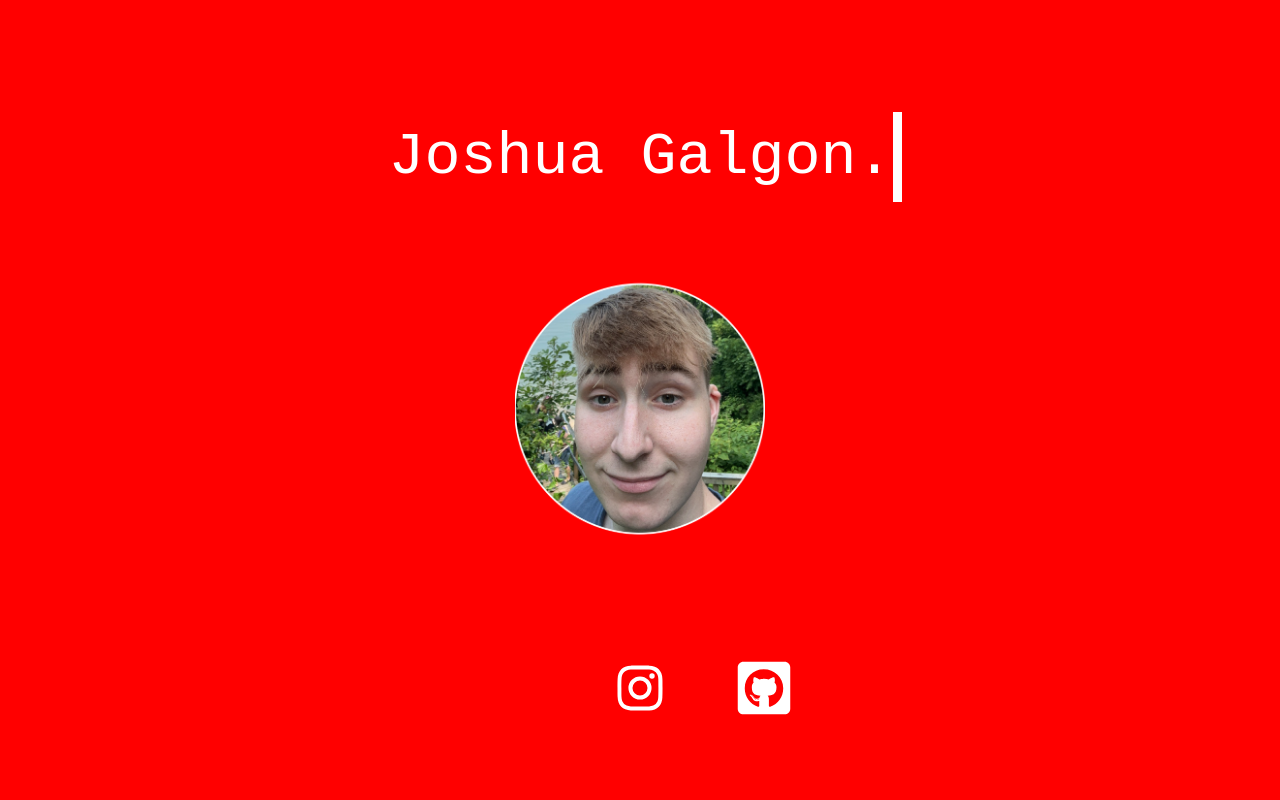
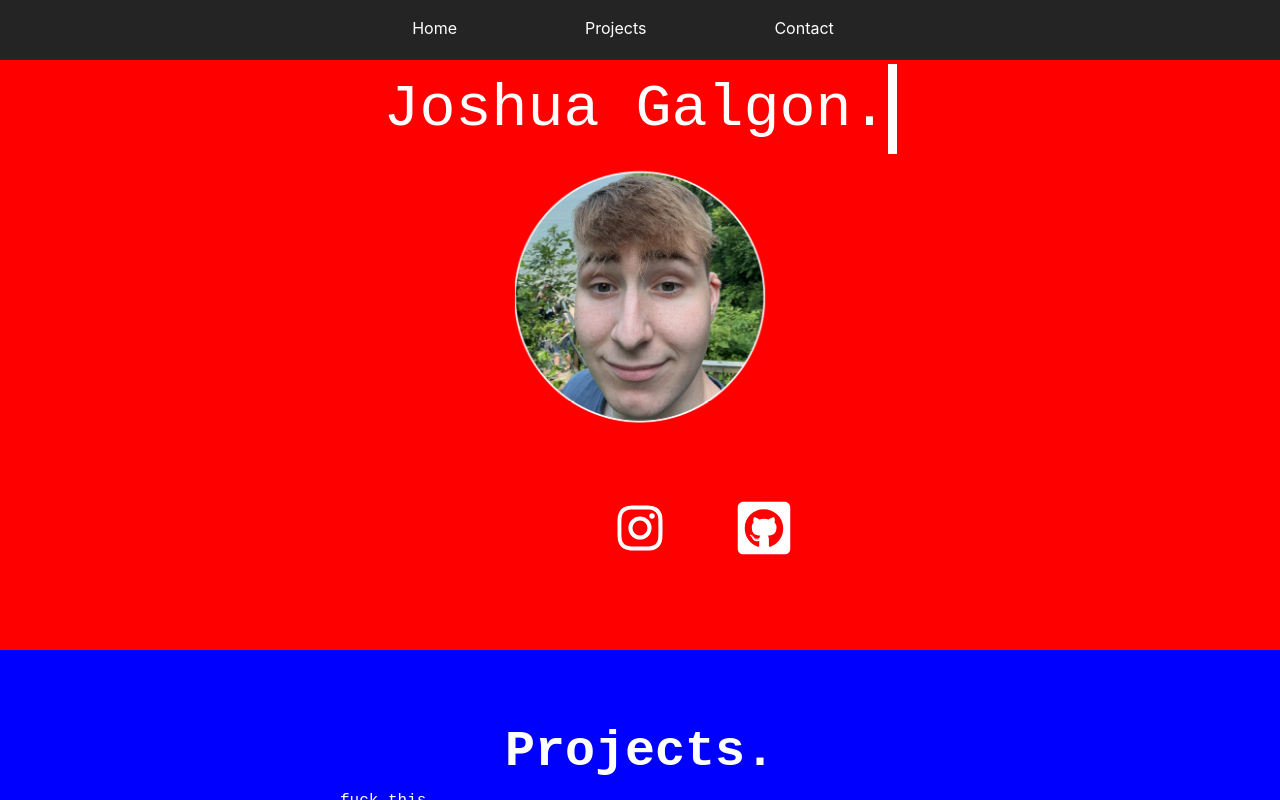
Before and after one commit to jtgalgon/vite-deploy, a React (Vite) app: page / in a window 1280 px wide. Built offline with nearby package versions, Linux system fonts and the light colour scheme; some icons are missing.

Commit message:
updated navbar

```diff
--- a/src/App.jsx
+++ b/src/App.jsx
@@ -9,6 +9,7 @@ import {isMobile} from 'react-device-detect'
 function App() {
   return (
     <div className='app-container'>
+      <Navbar/>
       <div className={isMobile ? 'mobile-app-page' : 'browser-app-page'}>
         <Home/>
       </div>
--- a/src/css/App.css
+++ b/src/css/App.css
@@ -23,7 +23,7 @@
 .mobile-app-page {
   width: 100%;
   padding: 1rem;
-  height: 700px;
+  height: 650px;
   scroll-snap-align: start;
   scroll-snap-stop: always;
   position: relative;
@@ -43,14 +43,15 @@
   color:white;
 }
 
-.browser-app-page:nth-child(1), .mobile-app-page:nth-child(1) {
+.browser-app-page:nth-child(2), .mobile-app-page:nth-child(1) {
   background-color: red;
+  height: 650px;
 }
 
-.browser-app-page:nth-child(2), .mobile-app-page:nth-child(2) {
+.browser-app-page:nth-child(3), .mobile-app-page:nth-child(2) {
   background-color: blue;
 }
 
-.browser-app-page:nth-child(3), .mobile-app-page:nth-child(3) {
+.browser-app-page:nth-child(4), .mobile-app-page:nth-child(3) {
   background-color: orangered;
 }
--- a/src/css/home.css
+++ b/src/css/home.css
@@ -1,5 +1,5 @@
 .home{
-  padding-top: 6rem;
+  padding-top: 3rem;
   display: inline-block;
 }
 
@@ -8,13 +8,12 @@
 }
 
 .home .browser-home-icon{
-  padding-top: 4rem;
   width: 250px;
   height: auto;
 }
 
 .home .mobile-home-icon{
-  padding-top: 1.5rem;
+  padding-top: 1rem;
   width: 200px;
   height: auto;
 }
@@ -39,7 +38,6 @@
   font-family: 'Roboto Mono', monospace;
   font-size: 37px;
   width: 0;
-  /*padding left: 10px*/
   overflow: hidden;
   border-right: .12em solid;
   white-space: nowrap;
@@ -52,7 +50,6 @@
   font-family: 'Roboto Mono', monospace;
   font-size: 60px;
   width: 0;
-  padding-left: 10px;
   overflow: hidden;
   border-right: .15em solid;
   white-space: nowrap;
@@ -70,6 +67,7 @@
 .browser-link-item{
   display: inline-block;
   padding: 2rem;
+  padding-top: 1rem;
 }
 
 .mobile-link-containter{
@@ -78,7 +76,6 @@
 }
 
 .browser-link-containter{
-  padding-top: 2rem;
   text-align: center;
 }
 
--- a/src/css/navbar.css
+++ b/src/css/navbar.css
@@ -1,6 +1,6 @@
 .header {
   position: fixed;
-  height: 90px;
+  height: 60px;
   width: 100%;
   top: 0;
   left: 0;
@@ -38,7 +38,7 @@
   border-bottom: 3px solid #ffffff;
 }
 
-.header .nav-item .active{
+.header .nav-item:active{
   border-bottom: 3px solid #ffffff;
   transition: .1s ease-in;
 }
--- a/src/css/projects.css
+++ b/src/css/projects.css
@@ -1,52 +1,26 @@
 .projects{
   font-family: 'Roboto Mono', monospace;
-  font-size: 30px;
+  display:inline-block;
+  justify-content: center;
 }
 
-h1{
-  margin-top: 8rem;
-  text-align: center;
-  margin-bottom: 0;
-}
-
-.projects-container{
-  font-size: 20px;
+.projects .browser-h1{
+  font-size: 50px;
+  margin-top: 3rem;
   text-align: center;
 }
 
-.projects-section{
-  border-radius: 25px;
-  background-color: black;
-  display: inline-block;
-  justify-content: center;
-  margin: 30px;
-}
-
-.projects-section:hover{
-  will-change: filter;
-  transition: filter 300ms;
-  filter: drop-shadow(0 0 1.5em white);
-  border-radius: 25px;
-  background-color: black;
-  display: inline-block;
-  justify-content: center;
-  margin: 30px;
-}
-
-p{
-  padding-left: 10rem;
-  text-align: center;
-  display: block;
-  justify-content: center;
-  inline-size: 220px;
-  font-size: 16px;
-  height: 100%;
-  margin-bottom: 1rem;
+.browser-projects-container{
+  max-width: 600px;
+  min-width: 525px;
+  height: auto;
 
 }
 
-.project-images{
-  width: 500px;
-  height: auto;
-  padding-right: 1rem;
+.balls{
+  border: 5px solid;
 }
+
+.projects h3{
+  text-align: center;
+}
--- a/src/home.jsx
+++ b/src/home.jsx
@@ -4,13 +4,18 @@ import {LiaLinkedin} from 'react-icons/lia'
 import {BiLogoInstagram} from 'react-icons/bi'
 import {FaGithubSquare} from 'react-icons/fa'
 import {isMobile} from 'react-device-detect'
+import Fade from 'react-reveal/Fade'
+import React, { useState, useRef} from 'react';
+
 
 function home() {
   return (
    <div>
       <div className='home' id='home'>
         <Greeting/>
-        <Image/>
+        <Fade>
+          <Image/>
+        </Fade>
       </div>
       <div className={isMobile ? 'mobile-link-container' : 'browser-link-containter'}>
         <Links/>
@@ -45,7 +50,9 @@ function Links(){
     <div>
       <nav className='navbar'>
         <ul className={isMobile ? 'mobile-link-menu' : 'browser-link-menu'}>
+          <Fade bottom>
           <li className={isMobile ? 'mobile-link-item' : 'browser-link-item'}>
+
             <a href="https://www.linkedin.com/in/joshua-galgon-87b156233/">
               <LiaLinkedin size={icon_size}/>
             </a>
@@ -60,6 +67,7 @@ function Links(){
               <FaGithubSquare size={icon_size}/>
             </a>
             </li>
+            </Fade>
       </ul>
       </nav>
     </div>
--- a/src/navbar.jsx
+++ b/src/navbar.jsx
@@ -1,20 +1,18 @@
 import './css/navbar.css'
 import {Link} from 'react-scroll'
-
-
 function navbar() {
   return (
     <div className='header'>
       <nav className='navbar'>
         <ul className='nav-menu'>
           <li className='nav-item'>
-            <Link to="home" spy={true} smooth={true} offset={0} duration={500}>Home</Link>
+            <a href="#home">Home</a>
           </li>
           <li className='nav-item'>
-            <Link to="projects" spy={true} smooth={true} offset={-90} duration={500}>About</Link>
+            <a href="#projects">Projects</a>
           </li>
           <li className='nav-item'>
-            <Link to="contact" spy={true} smooth={true} offset={-110} duration={500}>Contact</Link>
+            <a href='#contact'>Contact</a>
           </li>
         </ul>
       </nav>
--- a/src/projects.jsx
+++ b/src/projects.jsx
@@ -6,39 +6,31 @@ import {PiGraphDuotone} from 'react-icons/pi'
 import Chip8Image from './images/chip8.jpg'
 import ClusteringImage from './images/clustering.jpg'
 import PCAImage from './images/PCA.jpg'
+import { isMobile } from 'react-device-detect'
 
 
 function projects() {
   return (
-    /*
     <div className='projects' id='projects'>
-      <h1>Projects.</h1>
-      <div className='projects-container'>
-        <Fade top>
-        <div className='projects-section'>
-          <h3>XV6-Linux: {<FaLinux/>}</h3>
-          <p>Implemented Waldspurger and Weihl's stride scheduling to the re-implemented Unix V6 operating system for more efficient process management. Added a shell terminal that supports chain piping and redirection Learned general OS architecture and improved on C skills.  </p>
+      <h1 className={isMobile ? 'mobile-h1' : 'browser-h1'}>Projects.</h1>
+      <div className={isMobile ? 'mobile-projects-container' : 'browser-projects-container'}>
+        <div classname={isMobile ? 'mobile-projects-section' : 'browser-projects-section'}> fuck this
+          <div className='balls'>
+            <h3>XV6-Linux:</h3>
+            <p>Implemented Waldspurger and Weihl's stride scheduling to the re-implemented Unix V6 operating system for more efficient process management. Added a shell terminal that supports chain piping and redirection Learned general OS architecture and improved on C skills. </p>
+          </div>
         </div>
-        <div className='projects-section'>
-          <h3>CHIP-8 Emulator: {<FaMicrochip/>}</h3>
-          <img src={Chip8Image} alt="chip-8 emulator" className='project-images'/>
-          <p>Program simulates CIHP-8 hardware architecture and allows for its ROM files to be run on Windows OS. Learned CHIP-8 Hardware architecture and improved on JavaScript skills.</p>
+        <div classname={isMobile ? 'mobile-projects-section' : 'browser-projects-section'}>
+          <h3>Section 2</h3>
         </div>
-        <div className='projects-section'>
-          <h3>Yale Face Projections: {<PiGraphDuotone/>}</h3>
-          <img src={ClusteringImage} alt="Yale Face Projections PCA graph" className='project-images'/>
-          <p>Program takes a subset of the Yale face dataset and implements the program component analysis (PCA) equation to find each pictures average projection. Improved linear algebra skills and python implementation sills. </p>
+        <div classname={isMobile ? 'mobile-projects-section' : 'browser-projects-section'}>
+          <h3>Section 3</h3>
         </div>
-        <div className='projects-section'>
-          <h3>Pokémon Clustering:</h3>
-          <img src={PCAImage} alt="clustering" className='project-images'/>
-          <p>Takes a database of over 800 Pokémon and implements hierarchical agglomerative clustering that groups each Pokémon into clusters based on its overall stats/distance. Improved on artificial intelligence knowledge and python skills. </p>
+        <div classname={isMobile ? 'mobile-projects-section' : 'browser-projects-section'}>
+          <h3>Section 4</h3>
         </div>
-        </Fade>
       </div>
     </div>
-    */
-   <>Page 2</>
   )
 }
 
```
